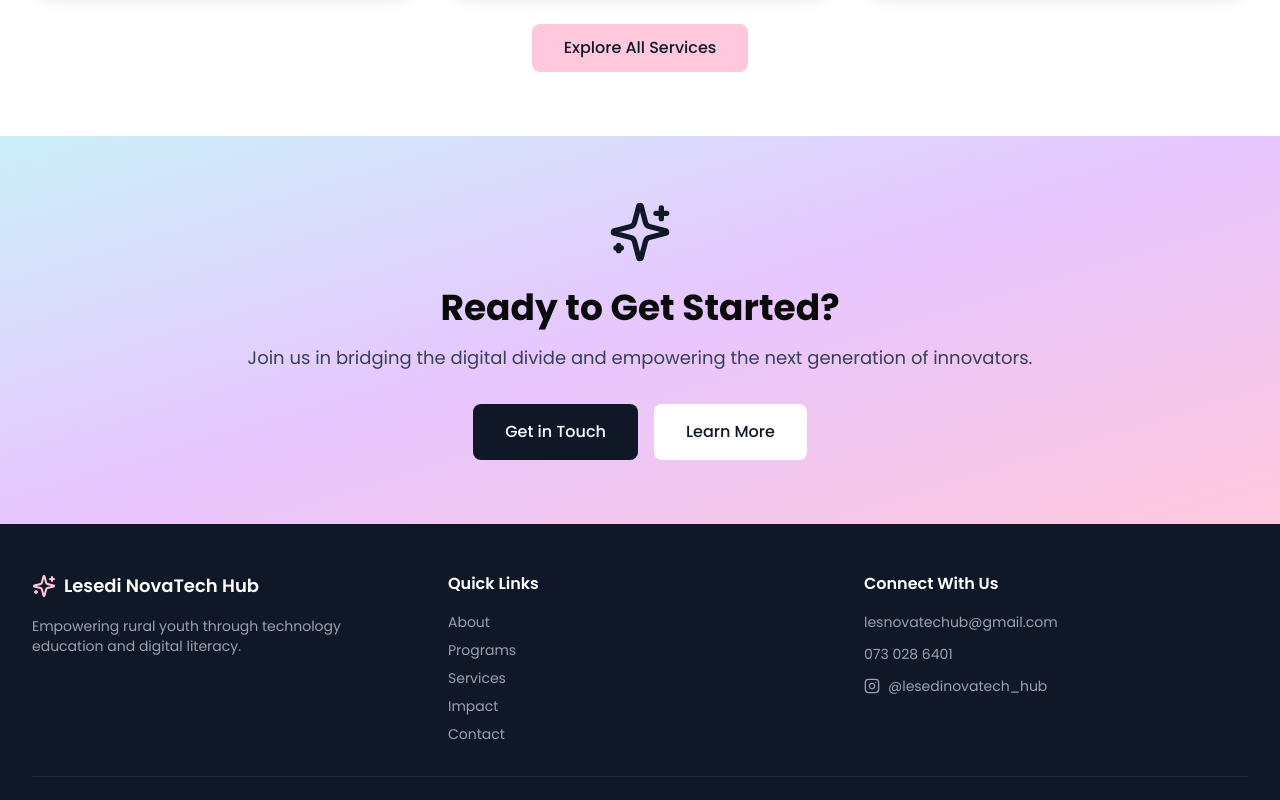
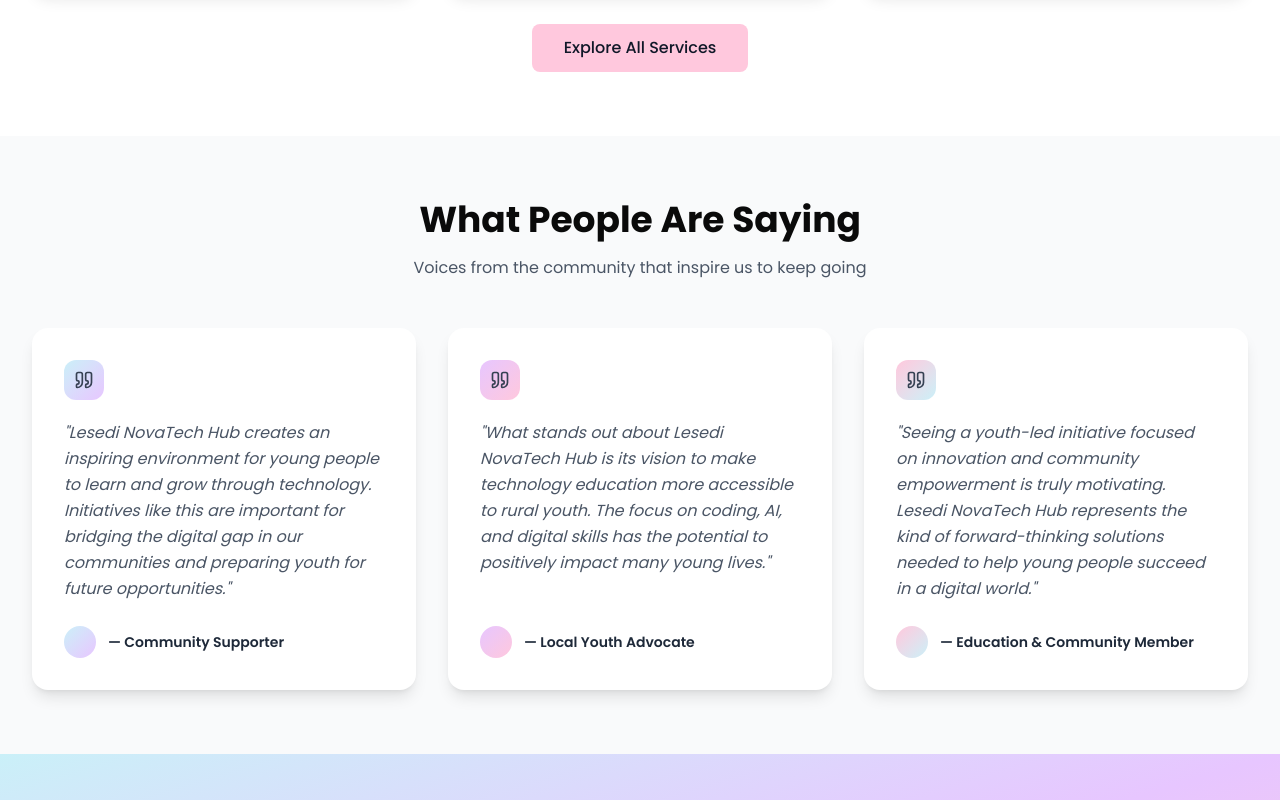
Before and after one commit to LesediSiyaya/Lesedinovatechhubwebsite, a React (Vite) app: page / in a window 1280 px wide. Shown: the part 1940-2740 px from the top of the page. Built offline with nearby package versions, Linux system fonts and the light colour scheme.

Commit message:
Add testimonials section with 3 community quotes

```diff
--- a/src/app/pages/Home.tsx
+++ b/src/app/pages/Home.tsx
@@ -1,5 +1,26 @@
 import { Link } from 'react-router';
-import { Code, Shield, Cpu, Users, Sparkles } from 'lucide-react';
+import { Code, Shield, Cpu, Users, Sparkles, Quote } from 'lucide-react';
+
+const testimonials = [
+  {
+    quote:
+      'Lesedi NovaTech Hub creates an inspiring environment for young people to learn and grow through technology. Initiatives like this are important for bridging the digital gap in our communities and preparing youth for future opportunities.',
+    name: 'Community Supporter',
+    color: 'from-[#caf0f8] to-[#e7c6ff]',
+  },
+  {
+    quote:
+      'What stands out about Lesedi NovaTech Hub is its vision to make technology education more accessible to rural youth. The focus on coding, AI, and digital skills has the potential to positively impact many young lives.',
+    name: 'Local Youth Advocate',
+    color: 'from-[#e7c6ff] to-[#ffc8dd]',
+  },
+  {
+    quote:
+      'Seeing a youth-led initiative focused on innovation and community empowerment is truly motivating. Lesedi NovaTech Hub represents the kind of forward-thinking solutions needed to help young people succeed in a digital world.',
+    name: 'Education & Community Member',
+    color: 'from-[#ffc8dd] to-[#caf0f8]',
+  },
+];
 
 export default function Home() {
   return (
@@ -183,6 +204,38 @@
         </div>
       </section>
 
+      {/* Testimonials */}
+      <section className="py-12 sm:py-16 px-4 sm:px-6 lg:px-8 bg-gray-50">
+        <div className="max-w-7xl mx-auto">
+          <div className="text-center mb-8 sm:mb-12">
+            <h2 className="text-3xl sm:text-4xl font-bold mb-3 sm:mb-4">What People Are Saying</h2>
+            <p className="text-sm sm:text-base text-gray-600 max-w-2xl mx-auto">
+              Voices from the community that inspire us to keep going
+            </p>
+          </div>
+
+          <div className="grid sm:grid-cols-2 lg:grid-cols-3 gap-6 sm:gap-8">
+            {testimonials.map(({ quote, name, color }) => (
+              <div
+                key={name}
+                className="bg-white p-6 sm:p-8 rounded-2xl shadow-lg hover:shadow-xl transition-shadow flex flex-col"
+              >
+                <div className={`w-10 h-10 bg-gradient-to-br ${color} rounded-xl flex items-center justify-center mb-5 flex-shrink-0`}>
+                  <Quote className="w-5 h-5 text-gray-700" />
+                </div>
+                <p className="text-gray-600 text-sm sm:text-base leading-relaxed flex-1 mb-6 italic">
+                  "{quote}"
+                </p>
+                <div className="flex items-center gap-3 mt-auto">
+                  <div className={`w-8 h-8 rounded-full bg-gradient-to-br ${color} flex-shrink-0`} />
+                  <span className="text-sm font-semibold text-gray-800">— {name}</span>
+                </div>
+              </div>
+            ))}
+          </div>
+        </div>
+      </section>
+
       {/* Call to Action */}
       <section className="py-12 sm:py-16 px-4 sm:px-6 lg:px-8 bg-gradient-to-br from-[#caf0f8] via-[#e7c6ff] to-[#ffc8dd]">
         <div className="max-w-4xl mx-auto text-center">
```
